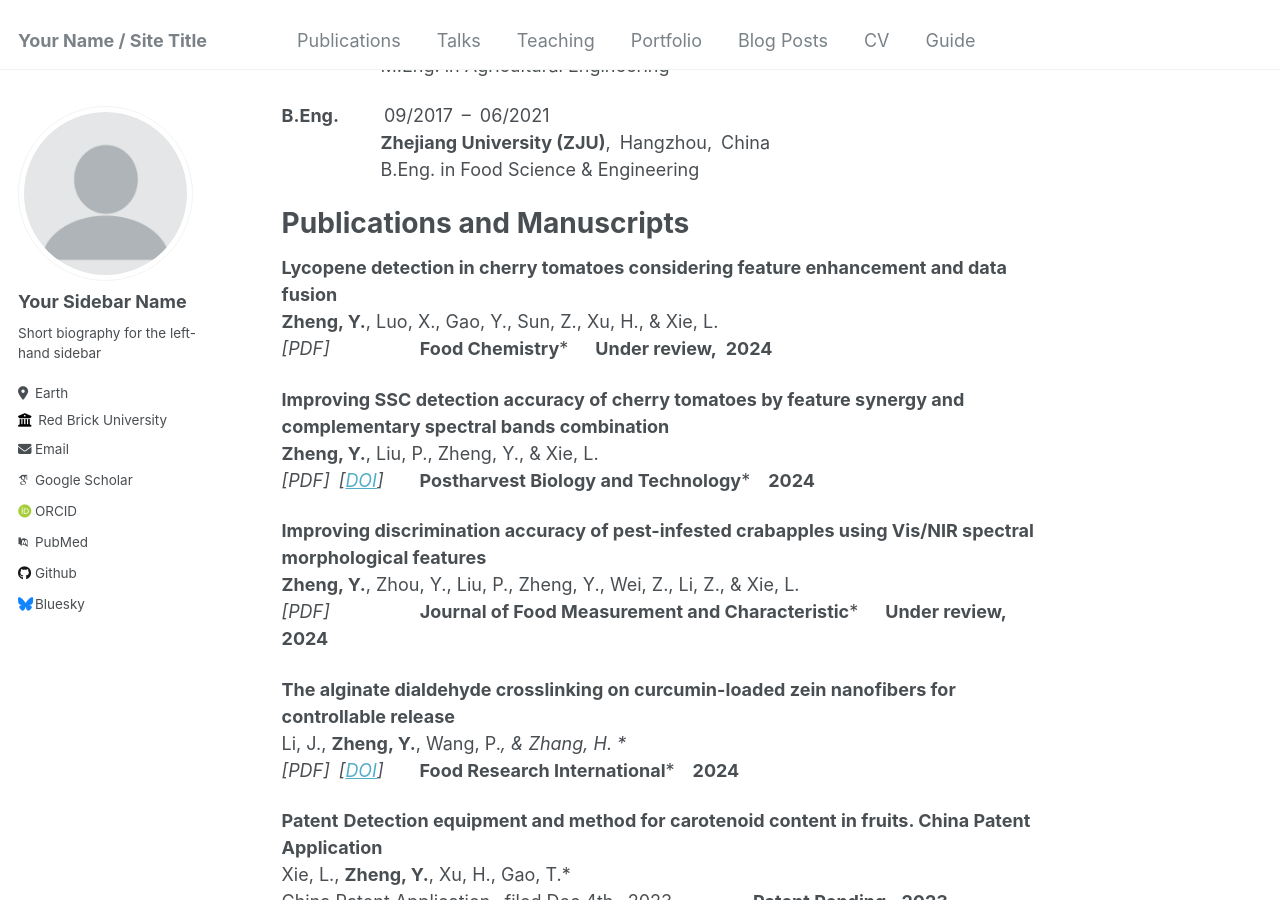
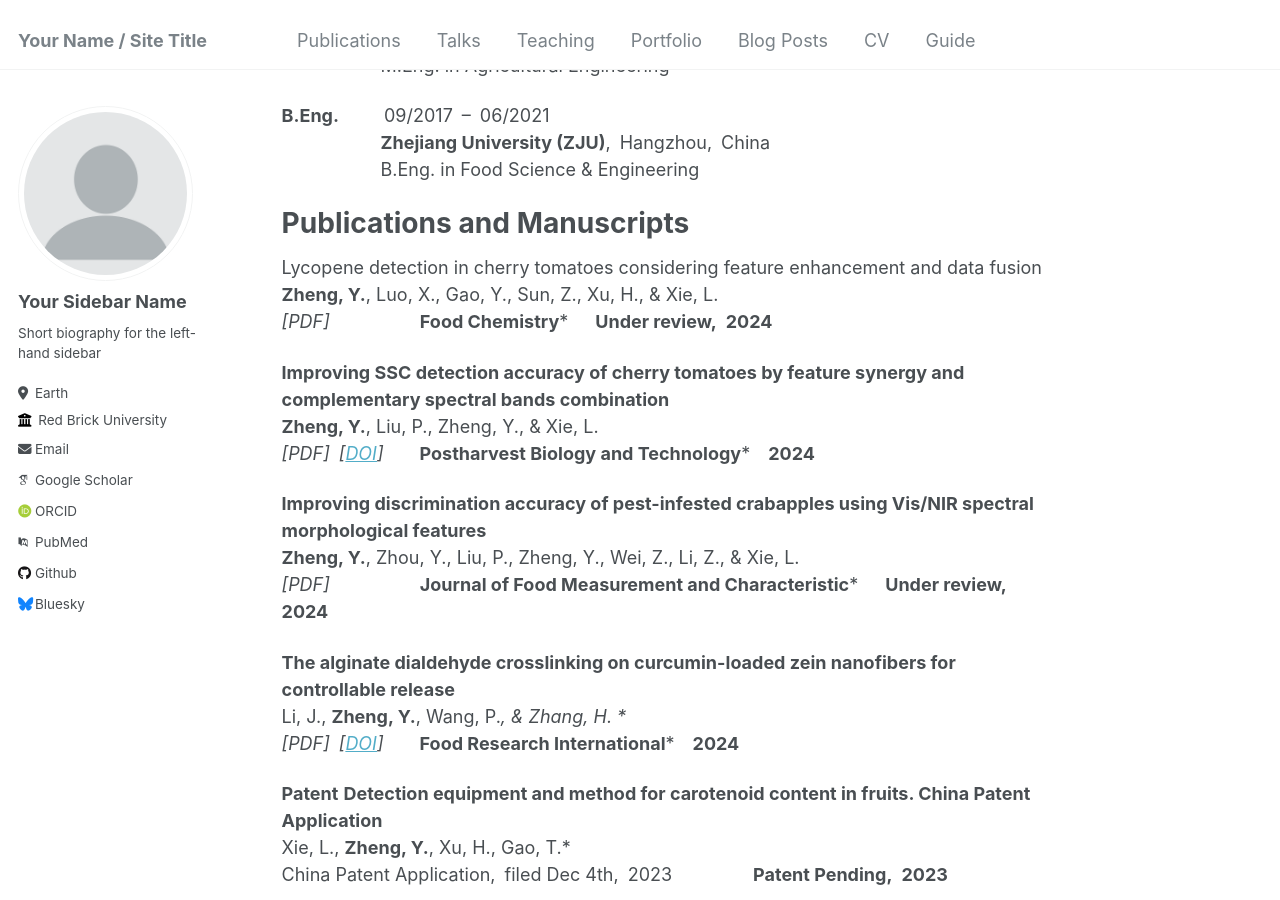
Before and after one commit to Zheng-Yuanhao/Zheng-Yuanhao.github.io, a Jekyll site: the page built from _pages/about.md, in a window 1280 px wide and 900 px high, scrolled down 434 px. Built offline with Jekyll 4.4.1, drawn with Linux system fonts in a browser that asks for light colours; some web fonts are replaced.

```diff
--- a/_pages/about.md
+++ b/_pages/about.md
@@ -27,7 +27,7 @@ Education
 Publications and Manuscripts
 ======
 
-**Lycopene detection in cherry tomatoes considering feature enhancement and data fusion**<br>
+Lycopene detection in cherry tomatoes considering feature enhancement and data fusion<br>
 **Zheng, Y.**, Luo, X., Gao, Y., Sun, Z., Xu, H., & Xie, L.*<br>
 [PDF]&ensp;&ensp;&ensp;&ensp;&ensp;&ensp;&ensp;&ensp;&ensp;&ensp;***Food Chemistry***&ensp;&ensp;&ensp;**Under review,&ensp;2024**
 
```
